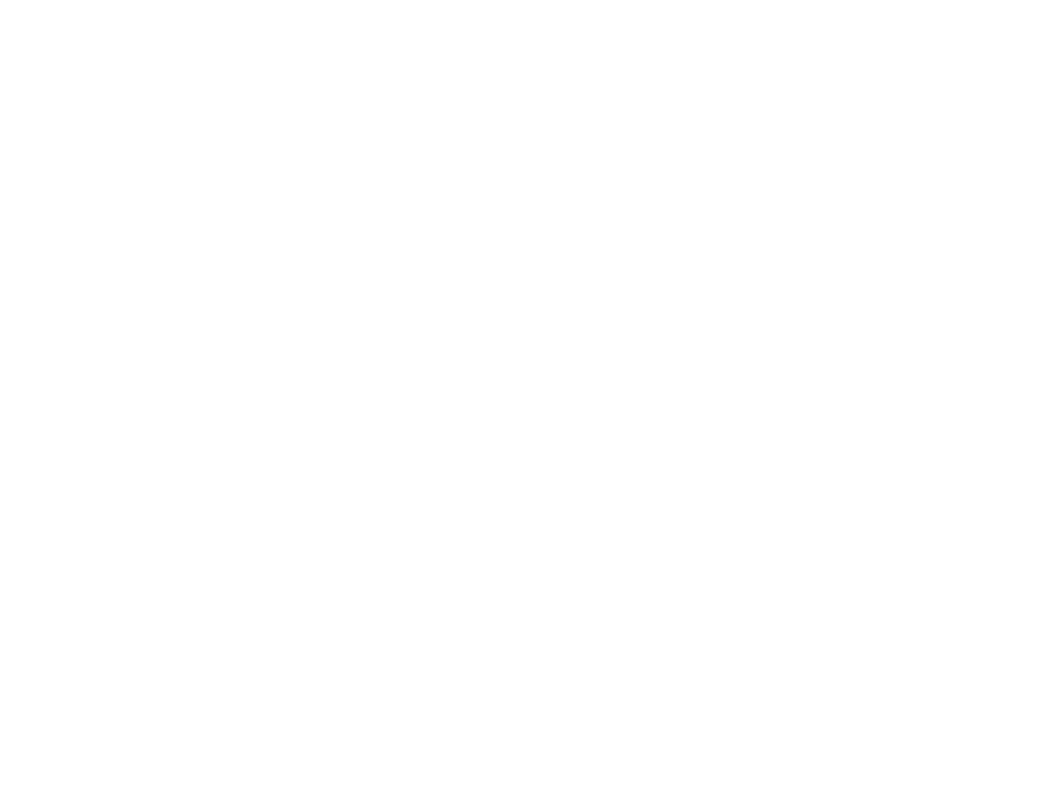
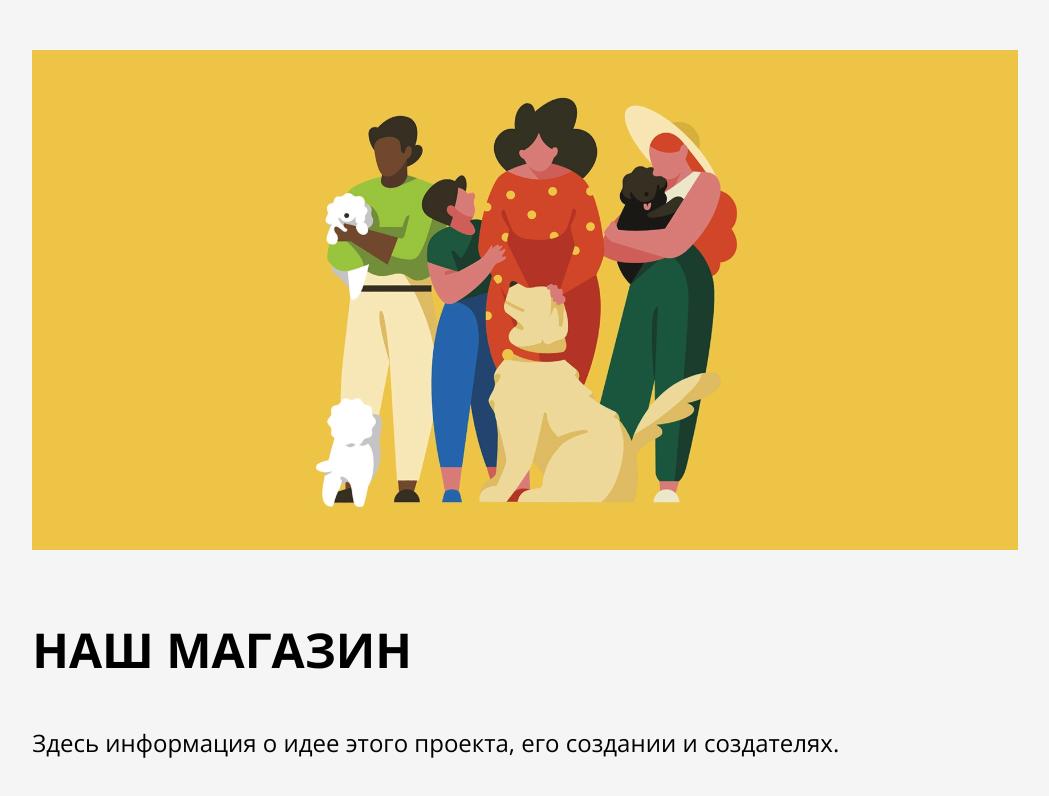
Before and after one commit to theendATM/PomPom-Dog-Shop, a React (Create React App) app: page / in a window 1280 px wide. Before the commit this address had no page. Shown: the top 796 px of the page, without its empty margins (115-1164 px from the left). Built offline with nearby package versions, Linux system fonts and the light colour scheme.

Commit message:
light fixes
slight app.js change; added api scripts for further use

```diff
--- /dev/null
+++ b/src/API/dogapi.js
@@ -0,0 +1,4 @@
+const url=""
+
+// to get a list of all breeds: https://dog.ceo/api/breeds/list
+// to get a random pic of a specified breed: https://dog.ceo/api/breed/%BREED_NAME%/images/random
--- /dev/null
+++ b/src/API/humanapi.js
@@ -0,0 +1 @@
+const url=""
--- a/src/App.js
+++ b/src/App.js
@@ -12,13 +12,13 @@ function App() {
   return (
     <BrowserRouter>
       <div className="App">
-        <Routes>
 
+        <CompanyInfo/> {/*for debug purposes*/}
+
+        {/* <Routes>
           <Route path='/signup' element={<AuthorizationSignUp />} />
           <Route path='/login' element={<AuthorizationLogIn />} />
-
-
-        </Routes>
+        </Routes> */}
       </div>
     </BrowserRouter>
   );
```
